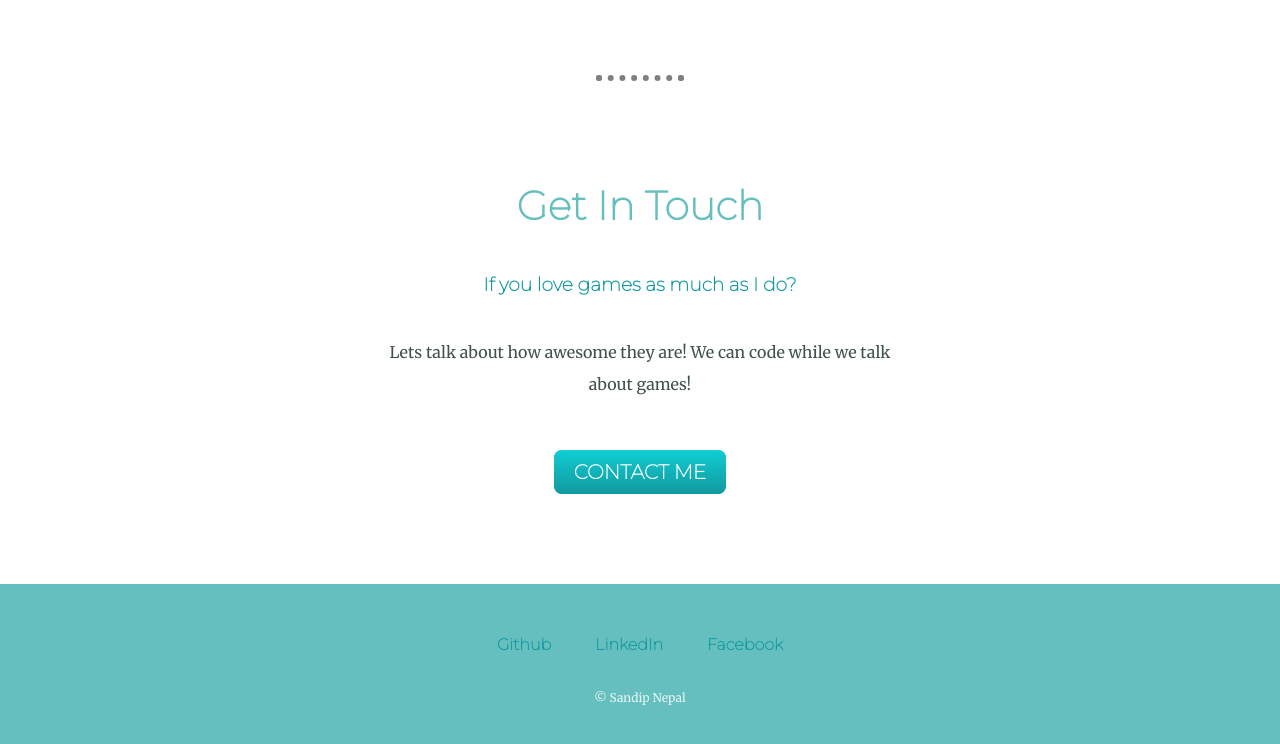
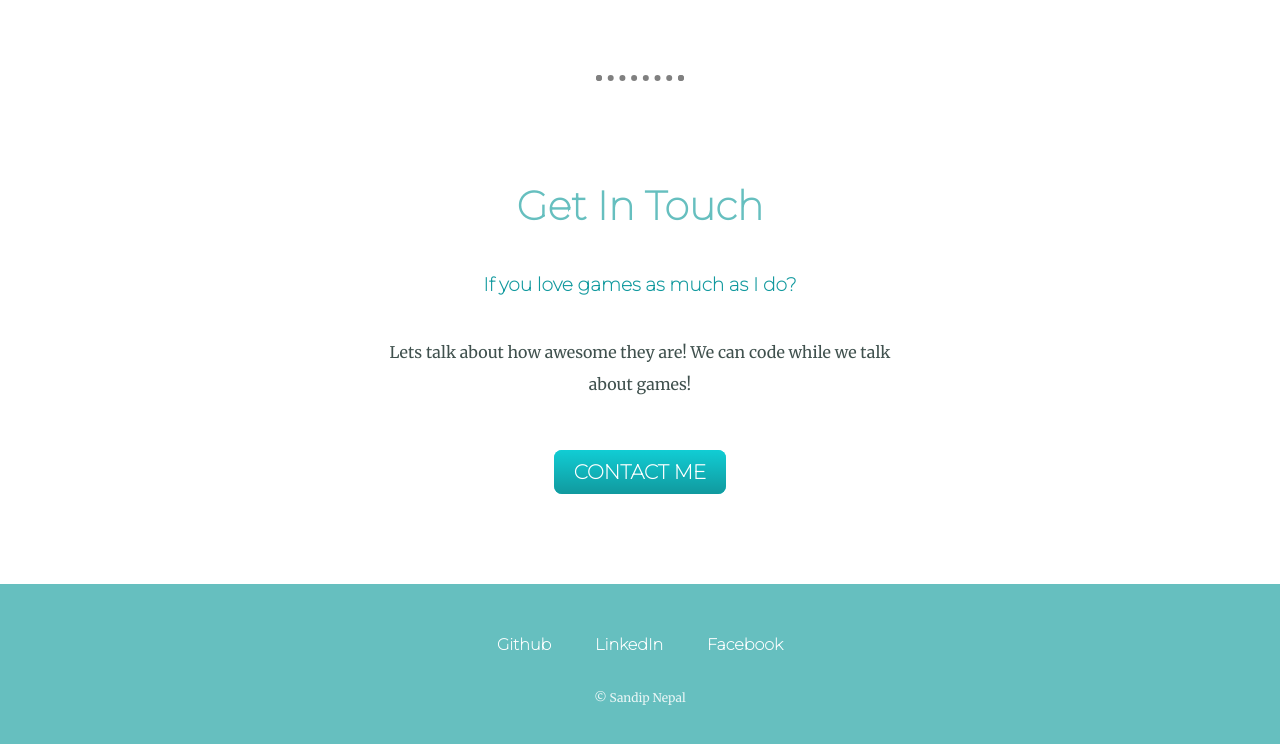
Before and after one commit to SandipNepal/MySite, a plain HTML site: page index.html in a window 1280 px wide. Shown: the part 2159-2903 px from the top of the page. Drawn offline with Linux system fonts and the light colour scheme.

Commit message:
final commit

```diff
--- a/css/styles.css
+++ b/css/styles.css
@@ -27,7 +27,7 @@ h3 {
 }
 
 a {
-  color: #11999E;
+  color: white;
   font-family: 'Montserrat', sans-serif;
   font-weight: bold;
   text-decoration: none;
@@ -35,7 +35,7 @@ a {
 }
 
 a:hover {
-  color: #EAF6F6;
+  color: powderblue;
 }
 
 p {
```
